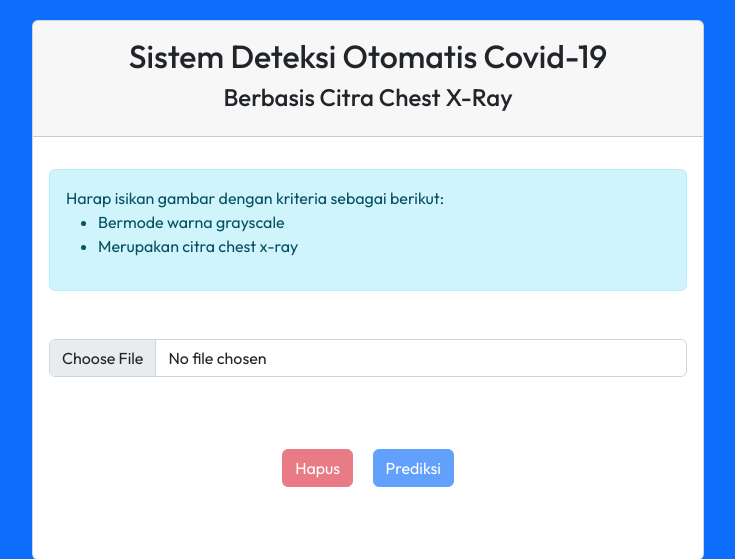
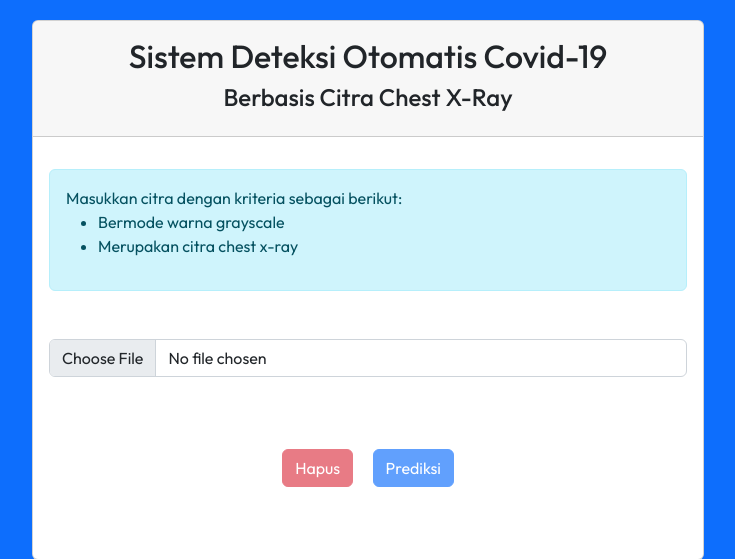
Before and after one commit to anjarmath/c19, a Flask app: template templates/index.html in a window 1280 px wide. Shown: the top 559 px of the page, without its empty margins (272-1007 px from the left). Run offline with Flask 2, Linux system fonts and the light colour scheme; the template is opened without the code that fills it, so the values that code supplies are empty; some libraries are stand-ins or nearby versions.

Commit message:
Update index.html

```diff
--- a/templates/index.html
+++ b/templates/index.html
@@ -63,7 +63,7 @@
                     <form id="form-predict" action="/", method="POST" enctype="multipart/form-data">
                         <div class=" form mb-5">
                             <div class="alert alert-info mb-5" role="alert">
-                                Harap isikan gambar dengan kriteria sebagai berikut: <br>
+                                Masukkan citra dengan kriteria sebagai berikut: <br>
                                 <ul>
                                     <li>Bermode warna grayscale</li>
                                     <li>Merupakan citra chest x-ray</li>
```
